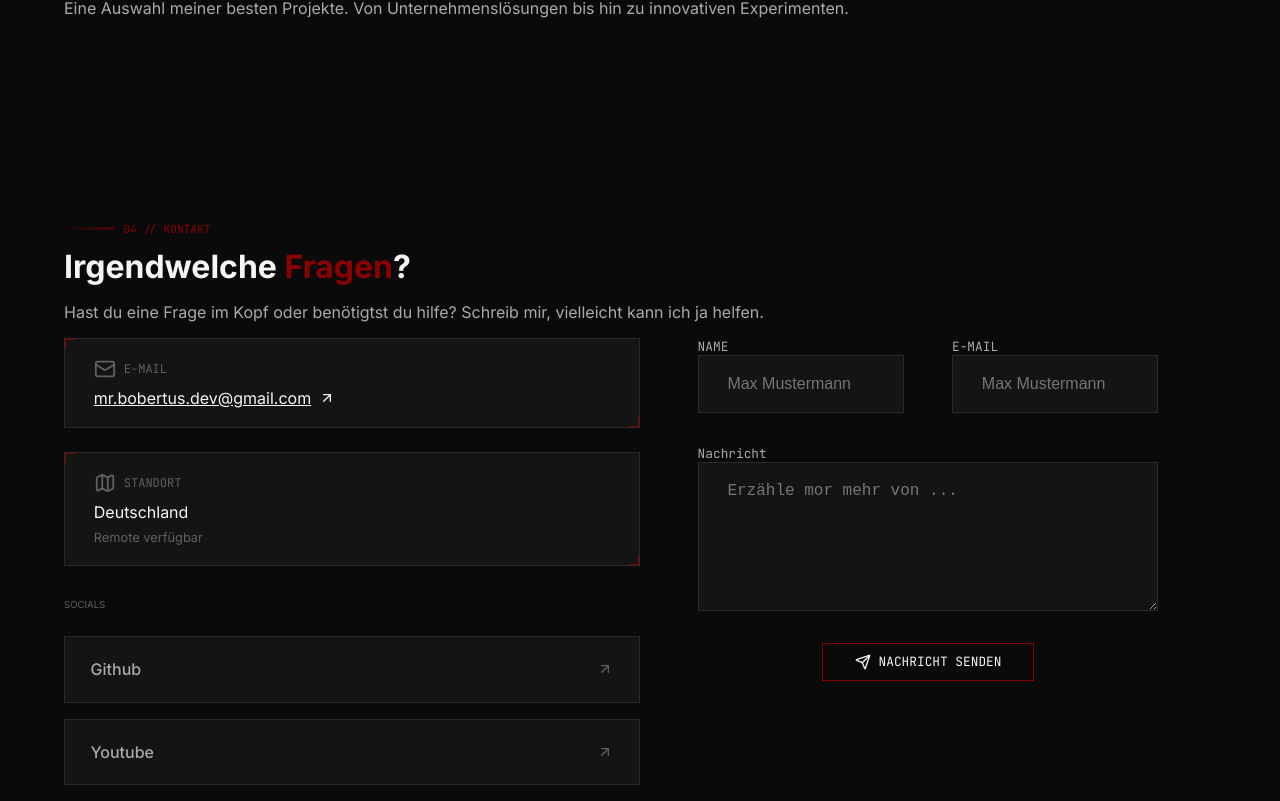
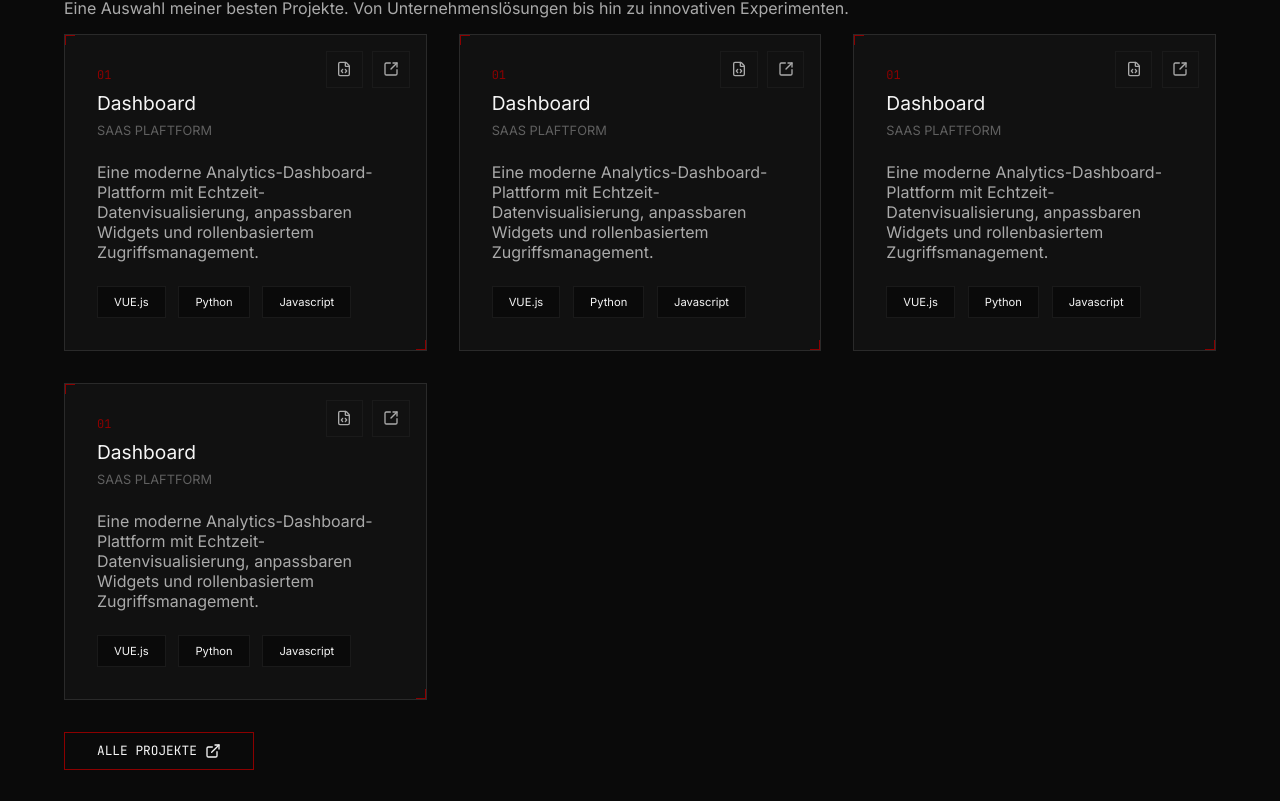
Before and after one commit to MrBobertus/portfolio-v3, a Vue app: page / in a window 1280 px wide. Shown: the part 2459-3260 px from the top of the page. Built offline with nearby package versions, Linux system fonts and the light colour scheme.

Commit message:
finished the project section with css complete

```diff
--- a/src/components/sections/ProjectsSection.vue
+++ b/src/components/sections/ProjectsSection.vue
@@ -6,11 +6,82 @@
     </div>
     <p class="projects-title">Ausgewählte <span class="projects-title-keyword">Arbeiten</span>?</p>
     <p class="projects-explanation">Eine Auswahl meiner besten Projekte. Von Unternehmenslösungen bis hin zu innovativen Experimenten.</p>
+    <div class="project-list">
+      <div class="project-box">
+        <div class="box-top-left"></div>
+        <div class="box-bottom-right"></div>
+        <div class="button-menu">
+          <button class="button1"><FileCode :size="16" /></button>
+          <button class="button1"><SquareArrowOutUpRight :size="16" /></button>
+        </div>
+        <p class="project-number">01</p>
+        <p class="project-title">Dashboard</p>
+        <p class="project-class">SAAS PLAFTFORM</p>
+        <p class="project-description">Eine moderne Analytics-Dashboard-Plattform mit Echtzeit-Datenvisualisierung, anpassbaren Widgets und rollenbasiertem Zugriffsmanagement.</p>
+        <div class="project-tech-list">
+          <p>VUE.js</p>
+          <p>Python</p>
+          <p>Javascript</p>
+        </div>
+      </div>
+      <div class="project-box">
+        <div class="box-top-left"></div>
+        <div class="box-bottom-right"></div>
+        <div class="button-menu">
+          <button class="button1"><FileCode :size="16" /></button>
+          <button class="button1"><SquareArrowOutUpRight :size="16" /></button>
+        </div>
+        <p class="project-number">01</p>
+        <p class="project-title">Dashboard</p>
+        <p class="project-class">SAAS PLAFTFORM</p>
+        <p class="project-description">Eine moderne Analytics-Dashboard-Plattform mit Echtzeit-Datenvisualisierung, anpassbaren Widgets und rollenbasiertem Zugriffsmanagement.</p>
+        <div class="project-tech-list">
+          <p>VUE.js</p>
+          <p>Python</p>
+          <p>Javascript</p>
+        </div>
+      </div>
+      <div class="project-box">
+        <div class="box-top-left"></div>
+        <div class="box-bottom-right"></div>
+        <div class="button-menu">
+          <button class="button1"><FileCode :size="16" /></button>
+          <button class="button1"><SquareArrowOutUpRight :size="16" /></button>
+        </div>
+        <p class="project-number">01</p>
+        <p class="project-title">Dashboard</p>
+        <p class="project-class">SAAS PLAFTFORM</p>
+        <p class="project-description">Eine moderne Analytics-Dashboard-Plattform mit Echtzeit-Datenvisualisierung, anpassbaren Widgets und rollenbasiertem Zugriffsmanagement.</p>
+        <div class="project-tech-list">
+          <p>VUE.js</p>
+          <p>Python</p>
+          <p>Javascript</p>
+        </div>
+      </div>
+      <div class="project-box">
+        <div class="box-top-left"></div>
+        <div class="box-bottom-right"></div>
+        <div class="button-menu">
+          <button class="button1"><FileCode :size="16" /></button>
+          <button class="button1"><SquareArrowOutUpRight :size="16" /></button>
+        </div>
+        <p class="project-number">01</p>
+        <p class="project-title">Dashboard</p>
+        <p class="project-class">SAAS PLAFTFORM</p>
+        <p class="project-description">Eine moderne Analytics-Dashboard-Plattform mit Echtzeit-Datenvisualisierung, anpassbaren Widgets und rollenbasiertem Zugriffsmanagement.</p>
+        <div class="project-tech-list">
+          <p>VUE.js</p>
+          <p>Python</p>
+          <p>Javascript</p>
+        </div>
+      </div>
+    </div>
+    <button class="button2">ALLE PROJEKTE<ExternalLink :size="16" /></button>
   </div>
 </template>
 
 <script setup>
-  import { CodeXml } from 'lucide-vue-next'
+  import { ArrowUpRight, SquareArrowOutUpRight, FileCode, ExternalLink } from 'lucide-vue-next'
 </script>
 
 <style scoped>
@@ -48,6 +119,131 @@
     color: var(--text-secondary);
   }
 
+  .project-list {
+    display: grid;
+    grid-template-columns: 1fr 1fr 1fr;
+    align-items: center;
+    justify-content: center;
+    gap: 2rem;
+  }
+
+  .project-box {
+    display: flex;
+    position: relative;
+    flex-direction: column;
+    align-items: start;
+    justify-content: center;
+    flex: 1;
+    background: var(--bg-secondary);
+    border: 1px solid var(--border-hover);
+    padding: 2rem;
+    margin: 0;
+    gap: 0.5rem;
+  }
+
+  .project-number {
+    font-family: var(--font-mono);
+    color: var(--accent);
+    font-size: 0.75rem;
+    margin: 0;
+    padding: 0;
+  }
+
+  .project-title {
+    font-family: var(--font-main);
+    color: var(--text-primary);
+    font-size: 1.2rem;
+    margin: 0;
+    padding: 0;
+  }
+
+  .project-class {
+    font-family: var(--font-main);
+    color: var(--text-tertiary);
+    font-size: 0.8rem;
+    margin: 0;
+    padding: 0;
+  }
+
+  .project-description {
+    font-family: var(--font-main);
+    color: var(--text-secondary);
+    font-size: 1rem;
+    margin: 0;
+    padding: 0;
+    margin-top: 1rem;
+  }
+
+  .project-tech-list {
+    display: flex;
+    flex-wrap: wrap;
+    justify-content: center;
+    gap: 0.8rem;
+    margin-top: 1rem;
+  }
+
+  .project-tech-list p {
+    display: flex;
+    flex-direction: column;
+    align-items: start;
+    justify-content: center;
+    flex: 1;
+    font-size: 0.7rem;
+    background: var(--bg-primary);
+    border: 1px solid var(--border);
+    padding: 0.5rem 1rem;
+    margin: 0;
+  }
+
+  .button-menu {
+    position: absolute;
+    display: flex;
+    flex-direction: row;
+    gap: 0.6rem;
+    top: 0;
+    right: 0;
+    margin: 1rem;
+  }
+
+  .button1 {
+    display: flex;
+    align-items: center;
+    background: none;
+    border: 1px solid var(--border);
+    font-family: var(--font-mono);
+    color: var(--text-secondary);
+    font-size: 0.8rem;
+    margin: 0;
+    padding: 0.6rem;
+    transition: all 0.2s ease;
+  }
+
+  .button1:hover {
+    cursor: pointer;
+    color: var(--text-primary);
+    border: 1px solid var(--accent);
+  }
+
+  .button2 {
+    display: flex;
+    align-items: center;
+    gap: 0.5rem;
+    background: none;
+    color: var(--text-primary);
+    border: 1px solid var(--accent);
+    font-family: var(--font-mono);
+    font-size: 0.8rem;
+    margin-top: 2rem;
+    padding: 0.6rem 2rem;
+    transition: all 0.2s ease;
+  }
+
+  .button2:hover {
+    cursor: pointer;
+    border: 1px solid var(--accent-light);
+    background-color: var(--accent-light);
+  }
+
   .box-top-left {
     position: absolute;
     top: 0;
```
